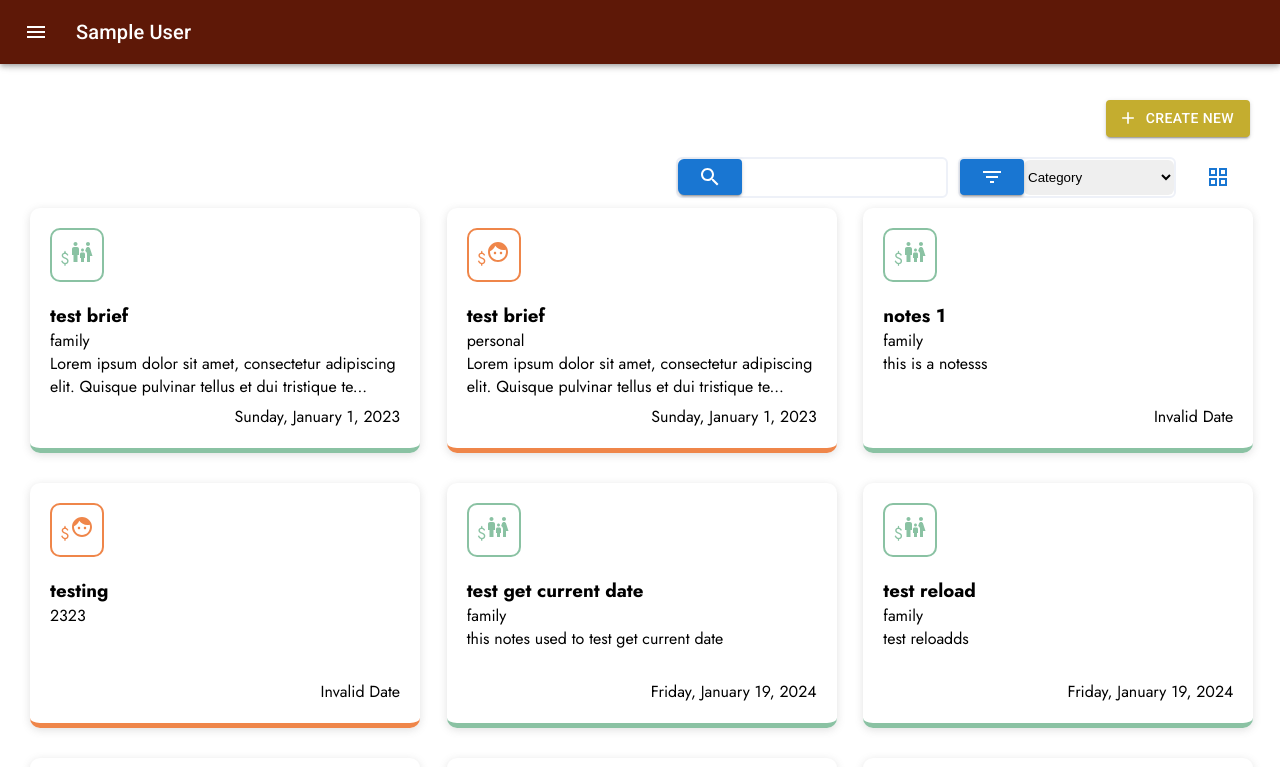
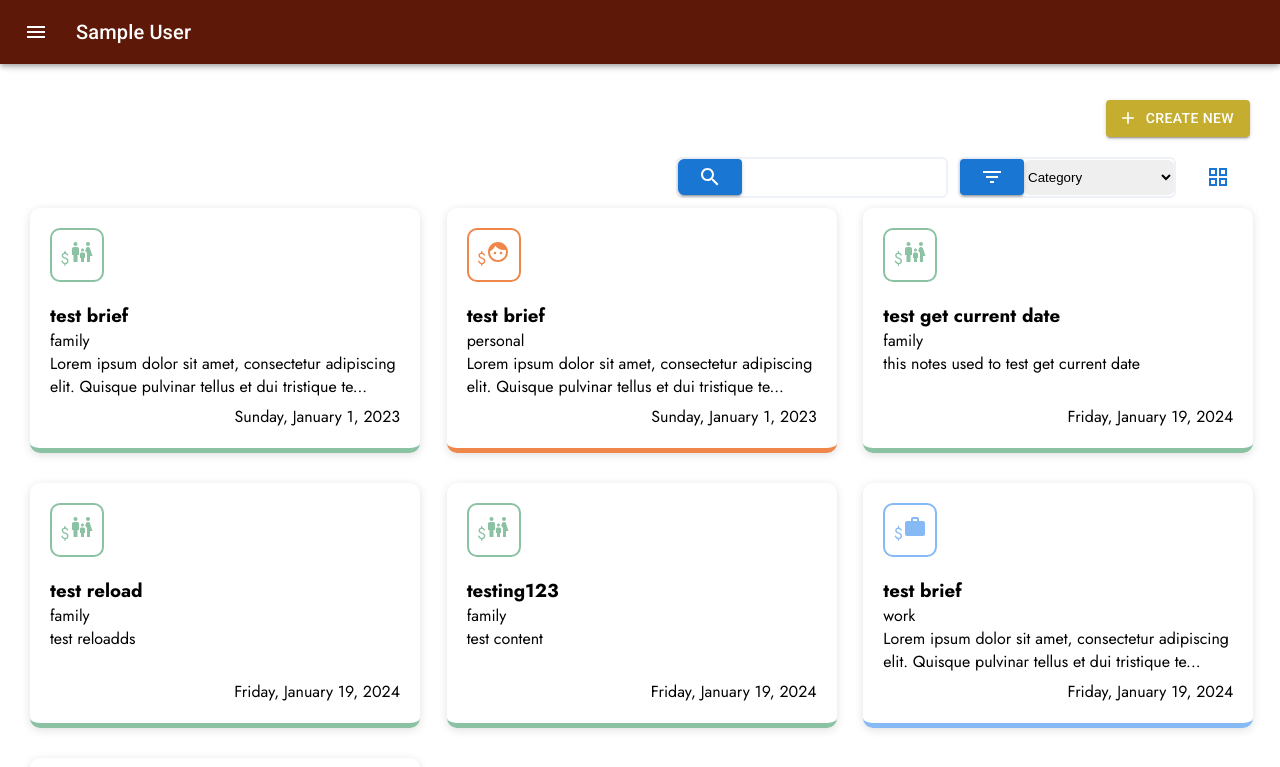
Before and after one commit to Leondylf23/group_project, a React (Vite) app: page / in a window 1280 px wide. Shown: the top 767 px of the page. Built offline with nearby package versions, Linux system fonts and the light colour scheme; data requests are answered from the project's data file; sample sign-in values are in the browser's storage.

Commit message:
update hotfix

```diff
--- a/db.json
+++ b/db.json
@@ -17,6 +17,12 @@
       "email": "testa@ma.a",
       "password": "inipassword",
       "name": "ini name"
+    },
+    {
+      "id": "acb2",
+      "email": "adwasd@aawdas.awdw",
+      "password": "aaa123",
+      "name": "wadwdwas"
     }
   ],
   "brief_notes": [
@@ -35,19 +41,6 @@
       "content": "Lorem ipsum dolor sit amet, consectetur adipiscing elit. Quisque pulvinar tellus et dui tristique tempus. Pellentesque in neque nec sapien rutrum dictum. Cras turpis ante, congue at tellus quis, cursus posuere ex. Quisque posuere lobortis tempus. Curabitur nunc purus, mollis eleifend arcu nec, pellentesque interdum erat. Morbi sapien nisl, tempus ut sem sed, varius pharetra tellus. Sed et risus vel libero tincidunt aliquet id vel augue. Etiam tempus justo dignissim urna molestie, et rutrum tortor accumsan. Nullam ultricies id libero eu auctor. Proin a ornare sapien. Cras eu nisl leo.",
       "category": "personal",
       "created_date": "2023-01-01T00:00:00"
-    },
-    {
-      "id": "8add57de-a009-48bc-8d3e-eb6dc95fcf2a",
-      "user_id": "1",
-      "title": "notes 1",
-      "content": "this is a  notesss",
-      "category": "family"
-    },
-    {
-      "id": "3baf13fb-2e39-491c-9d5d-3ef35e7d8e1c",
-      "user_id": "1",
-      "title": "testing",
-      "content": "2323"
     },
     {
       "id": "02e9d03c-4b84-4540-8bdf-6c2cb4545e9b",
--- a/src/components/AlertPopup/index.jsx
+++ b/src/components/AlertPopup/index.jsx
@@ -13,7 +13,7 @@
     const [timeoutId, setTimeoutId] = useState(null);
 
     function* animateAlert(msg, type) {
-        setAlertComp(<Alert severity={type}>{msg}</Alert>);
+        setAlertComp(<Alert severity={type} variant="filled" sx={{zIndex: 100}} className={classes.btm}>{msg}</Alert>);
 
         yield;
 
--- a/src/components/AlertPopup/style.module.scss
+++ b/src/components/AlertPopup/style.module.scss
@@ -3,8 +3,8 @@
 .alertPopup {
     @include container-items-center;
 
-    position: fixed;
-    top: 100%;
+    position: flex;
+    bottom: 0;
     left: 0;
     pointer-events: none;
     transition-property: all;
@@ -12,6 +12,9 @@
     transition-duration: 200ms;
     translate: 0 -20%;
 }
+.btm {
+    bottom: 0;
+}
 .alertPopupShow {
     translate: 0 0;
 }
--- a/src/components/Navbar/index.jsx
+++ b/src/components/Navbar/index.jsx
@@ -68,7 +68,7 @@
                             <ListItemText primary={"Home"} className={classes.text} />
                         </ListItemButton>
                     </ListItem>
-                    <ListItem disablePadding className={classes.swipeMenuChildren + " " + ((page === "Home") ? classes.swipeMenuChildrenActive : "")}>
+                    <ListItem disablePadding className={classes.swipeMenuChildren}>
                         <ListItemButton className={classes.swipeMenuButton} onClick={() => logout()}>
                             <ListItemIcon>
                                 <div className={classes.icon}>
--- a/src/pages/Detail/index.jsx
+++ b/src/pages/Detail/index.jsx
@@ -57,9 +57,9 @@
     getNotesDetail();
   }, [id]);
 
-  useEffect(() => {
-    if (mainData?.id !== noteDetail[0]?.user_id) navigate("/");
-  }, [mainData, noteDetail]);
+  // useEffect(() => {
+  //   if (mainData?.id !== noteDetail[0]?.user_id) navigate("/");
+  // }, [mainData, noteDetail]);
 
   return (
     <Container className={classes.container}>
```
